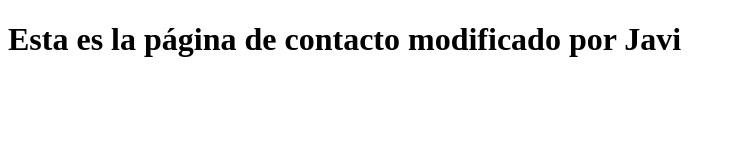
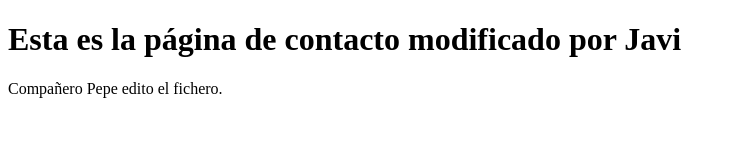
Before and after one commit to jmartinifp/proyectodeprueba, a plain HTML site: page contacto.html in a window 1280 px wide. Shown: the whole page, without its empty margins (0-736 px from the left). Drawn offline with Linux system fonts and the light colour scheme.

Commit message:
Update contacto.html

```diff
--- a/contacto.html
+++ b/contacto.html
@@ -8,6 +8,8 @@
 <body>
     <h1>Esta es la página de contacto modificado por Javi</h1>
 
+    <p>Compañero Pepe edito el fichero.</p>
+
 
 </body>
 </html>
```
